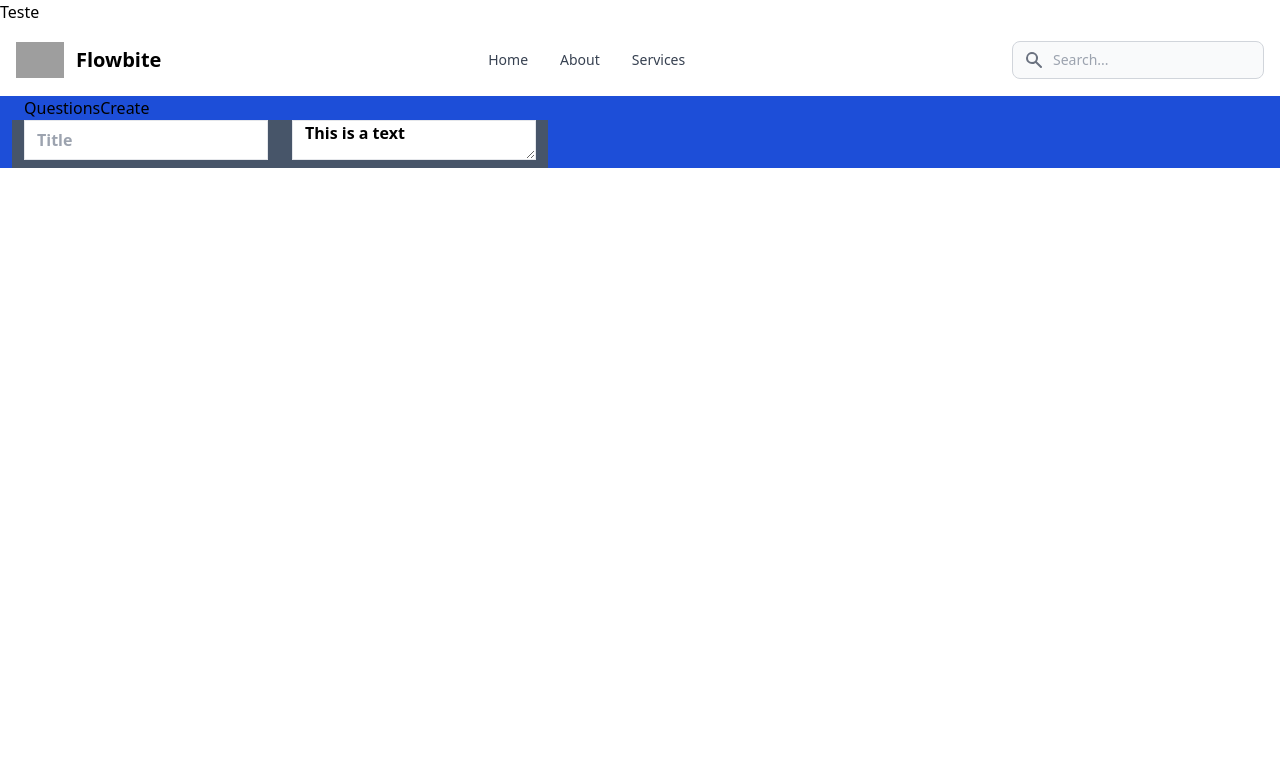
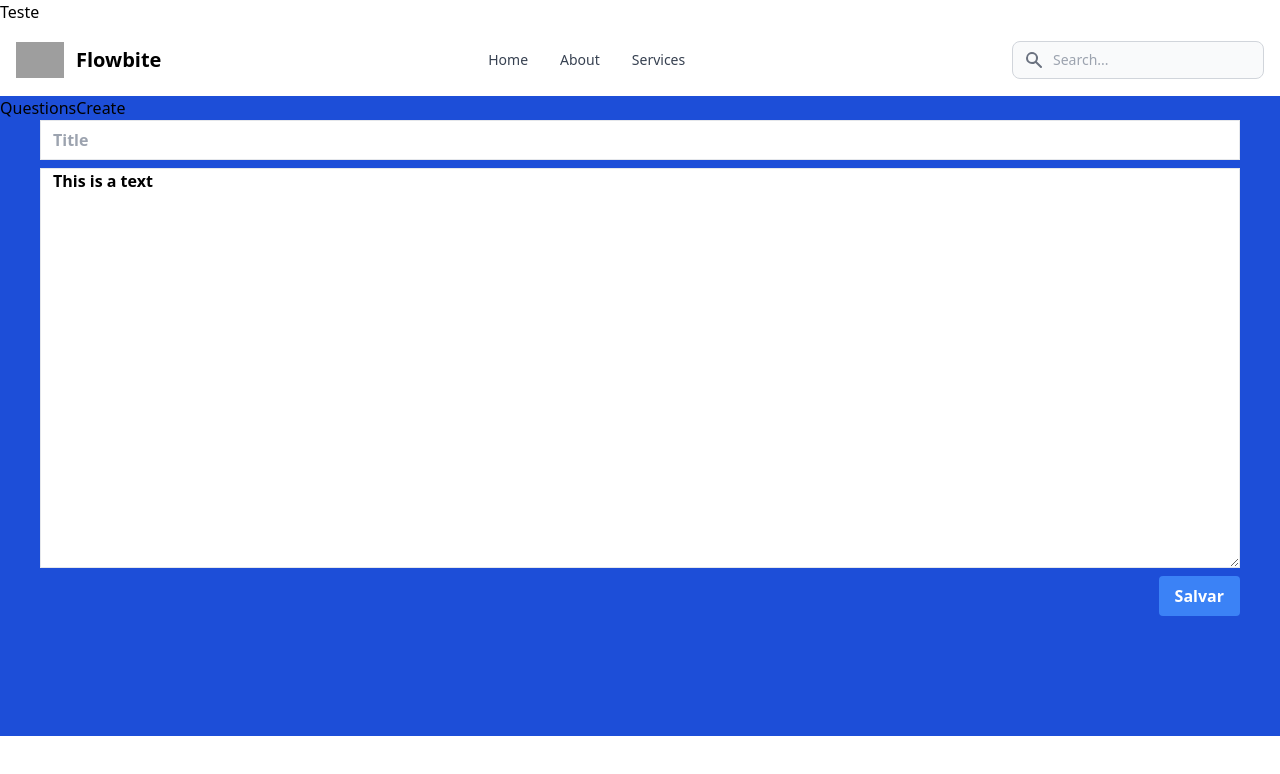
Before and after one commit to guilhermenunes09/bravery-quest-react, a React (Create React App) app: page /questions/new in a window 1280 px wide. Shown: the top 774 px of the page. Built offline with nearby package versions, Linux system fonts and the light colour scheme; no server answers; grey boxes are pictures that could not be loaded.

Commit message:
form questions create working

```diff
--- a/src/index.css
+++ b/src/index.css
@@ -16,8 +16,18 @@
 
 .text-area {
   @apply input-field h-56;
+  height: 400px;
 }
 
 .main-container {
-  @apply container w-full mx-auto px-6 bg-blue-700;
+  @apply container mx-auto bg-blue-700 w-full h-auto;
+  height: 80vh;
 }
+
+.form-container {
+  @apply px-10 mx-auto h-96;
+}
+
+.form-button-right {
+  @apply bg-blue-500 hover:bg-blue-700 text-white font-bold py-2 px-4 rounded float-right;
+}
--- a/src/questions/QuestionsCreate.jsx
+++ b/src/questions/QuestionsCreate.jsx
@@ -1,20 +1,41 @@
-import React from 'react';
+import React, { useRef } from 'react';
+import { instance } from '../services/QuestionsService';
 
 function QuestionsCreate() {
+  const refTitle = useRef(null);
+  const refQuestion = useRef(null);
+
+  function handleSave(e) {
+    e.preventDefault();
+    console.log("save form and redirect");
+    console.log(refTitle.current.value)
+    console.log(refQuestion.current.value)
+    instance.post(`questions`, {
+      questions: {
+        title: refTitle.current.value,
+        question: refQuestion.current.value
+      }
+    })
+  }
+
   return (
     <>
      QuestionsCreate
-     <form className="w-full max-w-lg bg-blue-900 self-center">
-      <div className="flex flex-wrap -mx-3 mb-6 bg-slate-600 self-center">
-        <div class="w-full md:w-1/2 px-3 mb-6 md:mb-0 self-center">
-          <input id="questions-title" type="text" placeholder="Title" className="input-field" />
+     <form className="form-container">
+      <div className="">
+        <div class="">
+          <input ref={refTitle} id="questions-title" type="text" placeholder="Title" className="input-field" />
         </div>
-        <div class="w-full md:w-1/2 px-3">
-          <textarea className="text-area">
+        <div class="">
+          <textarea ref={refQuestion} className="text-area">
             This is a text
           </textarea>
         </div>
       </div>
+
+      <button onClick={handleSave} class="form-button-right">
+        Salvar
+      </button>
     </form>
     </>
   )
```
